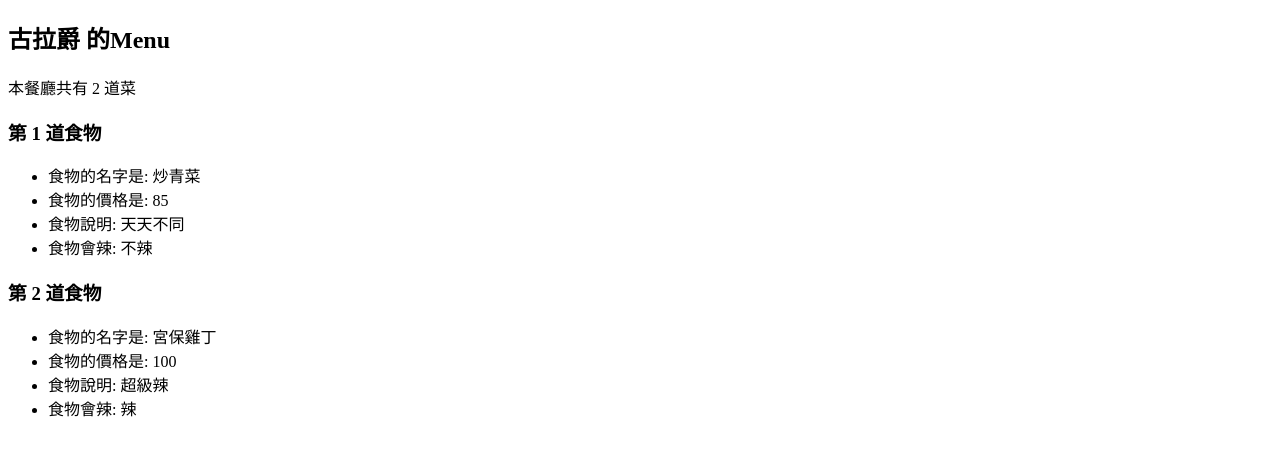
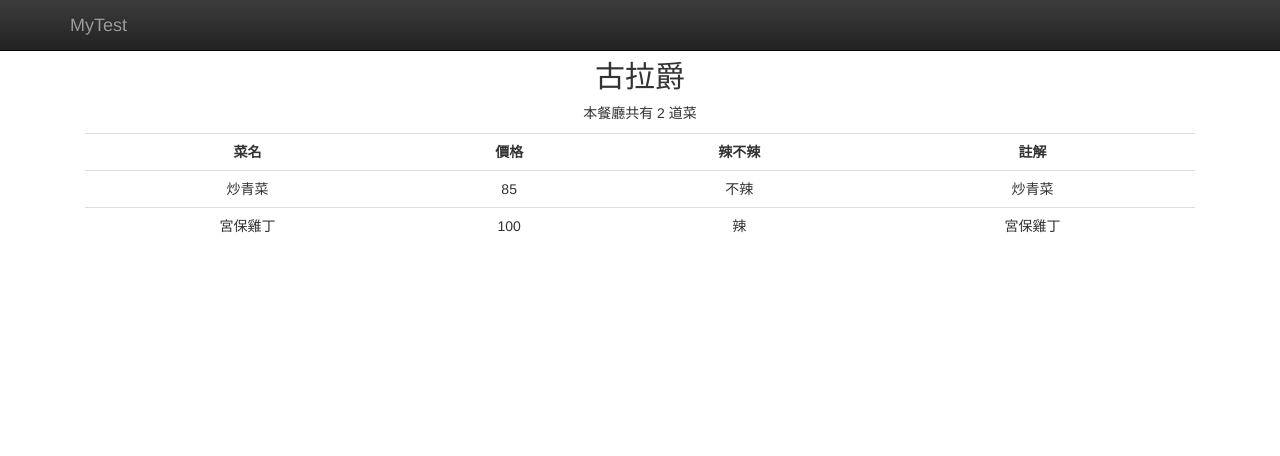
Before and after one commit to cooldannyboy/bookExample, a Django app: template restaurants/templates/menu.html in a window 1280 px wide. Shown: the top 456 px of the page. Run offline with Django 3.2, Linux system fonts and the light colour scheme; data comes from the database, SQL or seed files in the repository; both versions use the stored data as it was after the commit; the template is opened without the code that fills it: values that come from a table or form of the project are taken from there, most other values are stand-ins (such as "Sample title", 1, 10 or a date in 2020); some libraries are stand-ins or nearby versions.

Commit message:
add bootstrap template

```diff
--- a/restaurants/templates/menu.html
+++ b/restaurants/templates/menu.html
@@ -3,10 +3,88 @@
 <head>
     <meta charset="UTF-8">
     <title> Menu </title>
+    <link rel="stylesheet"
+          href="https://maxcdn.bootstrapcdn.com/bootstrap/3.3.1/css/bootstrap.min.css">
+    <link rel="stylesheet"
+          href="https://maxcdn.bootstrapcdn.com/bootstrap/3.3.1/css/bootstrap-theme.min.css">
+
+    <style>
+        th { text-align: center; }
+        div.menus {
+            text-align: center;
+            padding: 40px 15px;
+        }
+    </style>
 </head>
 <body>
+
+    <nav class="navbar navbar-inverse navbar-fixed-top" role="navigation">
+        <div class="container">
+            <div class="navbar-header">
+                <button type="button" class="navbar-toggle collapsed"
+                        data-toggle="collapse"
+                        data-target="#navbar"
+                        aria-expanded="false"
+                        aria-controls="navbar">
+                    <span class="sr-only">Toggle navigation</span>
+                    <span class="icon-bar"></span>
+                    <span class="icon-bar"></span>
+                    <span class="icon-bar"></span>
+                </button>
+                <a class="navbar-brand" herf="#">MyTest</a>
+            </div>
+        </div>
+    </nav>
+
+    <!--
+    <h2> {{ restaurant.name }} ddd </h2>
+    <h2> {{ restaurant.name }} ddd </h2>
+    <h2> {{ restaurant.name }} ddd </h2>
+    <h2> {{ restaurant.name }} ddd </h2>
+    <h2> {{ restaurant.name }} dqqqq的Menu </h2>
+    <h2> tttt</h2>
+    <h2>{{ r.name }}</h2>
+    <h2>{{ r.name }}</h2>
+-->
+
+
+    <div class="container">
+        <div class="menus">
+            <p>
+            <h2>{{ restaurant.name }}</h2>
+            {% if restaurant.food_set.all %}
+            <p>本餐廳共有 {{ restaurant.food_set.all|length }} 道菜 </p>
+            <table class="table">
+                <tr>
+                    <th>菜名</th>
+                    <th>價格</th>
+                    <th>辣不辣</th>
+                    <th>註解</th>
+                </tr>
+
+                {% for food in restaurant.food_set.all %}
+                <tr>
+                    <td> {{ food.name }} </td>
+                    <td> {{ food.price }} </td>
+                    <td> {% if food.is_spicy %}
+                          辣 {% else %}
+                          不辣 {% endif %}
+                    </td>
+                    <td> {{ food.name }} </td>
+                </tr>
+                {% endfor %}
+            </table>
+            </p>
+            {% else %}
+                <p>本餐廳啥都沒賣!</p>
+            {% endif %}
+        </div>
+    </div>
+
+    <script src="https://ajax.googleapis.com/ajax/libs/jquery/1.11.1/jquery.min.js"></script>
+    <script src="https://maxcdn.bootstrapcdn.com/bootstrap/3.3.1/js/bootstrap.min.js"></script>
 <!--<p> 您現在的位置在 {{ path }} </p>-->
-    <h2> {{ restaurant.name }} 的Menu </h2>
+<!--    <h2> {{ restaurant.name }} 的Menu </h2>
     {% if restaurant.food_set.all %}
         <p>本餐廳共有 {{ restaurant.food_set.all|length }} 道菜 </p>
         <table>
@@ -25,5 +103,6 @@
     {% else %}
         <p>本餐廳啥都沒賣!</p>
     {% endif %}
+-->
 </body>
 </html>
--- a/restaurants/templates/restaurants_list.html
+++ b/restaurants/templates/restaurants_list.html
@@ -6,19 +6,24 @@
 </head>
 <body>
     <h2> 餐廳列表 </h2>
+    <form action="/menu/" method="get">
     <table>
         <tr>
+            <th> 選取 </th>
             <th> 店名 </th>
             <th> 電話 </th>
             <th> 地址 </th>
         </tr>
         {% for r in restaurants %}
             <tr>
+                <td> <input type="radio" name="id" value="{{r.id}}"></td>
                 <td> {{ r.name }} </td>
                 <td> {{ r.phone_number }} </td>
                 <td> {{ r.address }} </td>
             </tr>
         {% endfor %}
     </table>
+    <input type="submit" value="觀看menu">
+    </form>
 </body>
 </html>
```
Also changed, not shown: restaurants/views.py (+9 -3 lines), db.sqlite3.
